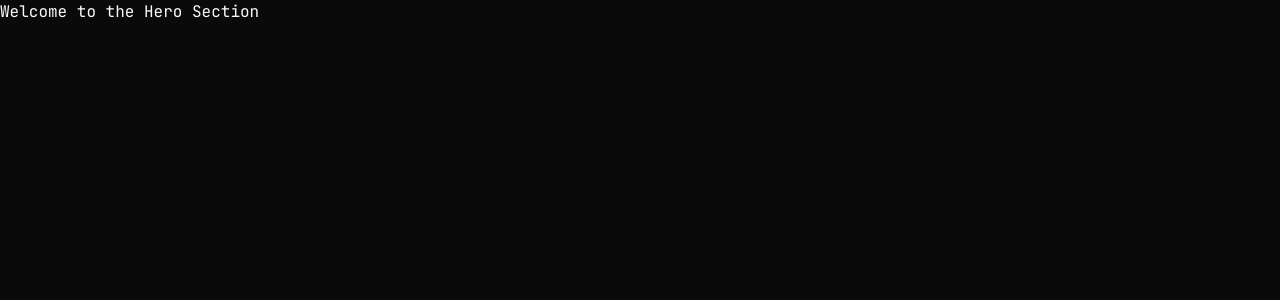
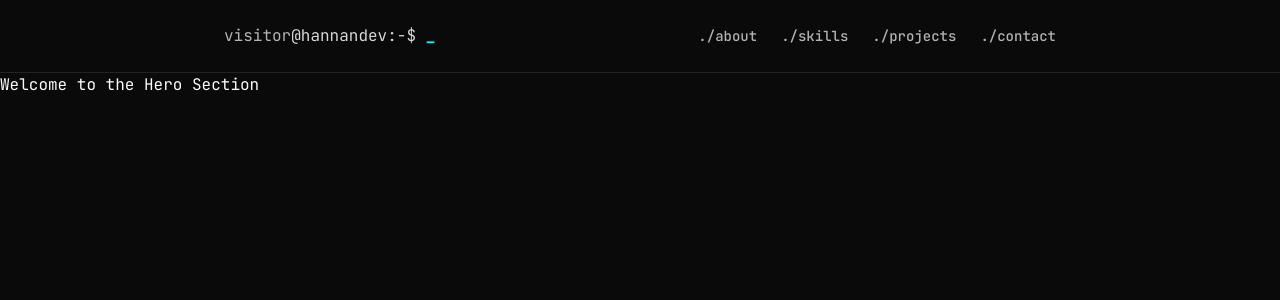
Before and after one commit to DevHannan-Official/DevHannan-Official, a Next.js app in the folder client/: page / in a window 1280 px wide. Shown: the top 300 px of the page. Built offline with nearby package versions, Linux system fonts and the light colour scheme.

Commit message:
Created Navbar

```diff
--- /dev/null
+++ b/client/app/(root)/layout.tsx
@@ -0,0 +1,15 @@
+import Navbar from "@/components/layout/navbar";
+
+export default function RootLayout({
+  children,
+}: {
+  children: React.ReactNode;
+}) {
+  return (
+    <>
+      <Navbar />
+      <main>{children}</main>
+    </>
+  );
+}
+7;
--- a/client/app/globals.css
+++ b/client/app/globals.css
@@ -3,6 +3,16 @@
 @import "shadcn/tailwind.css";
 
 @custom-variant dark (&:is(.dark *));
+
+@keyframes blink {
+  0%,
+  100% {
+    opacity: 1;
+  }
+  50% {
+    opacity: 0;
+  }
+}
 
 @theme inline {
   --color-background: var(--background);
@@ -45,6 +55,7 @@
   --radius-2xl: calc(var(--radius) + 8px);
   --radius-3xl: calc(var(--radius) + 12px);
   --radius-4xl: calc(var(--radius) + 16px);
+  --animate-blink: blink 1s step-end infinite;
 }
 
 :root {
@@ -55,13 +66,13 @@
   --card-foreground: oklch(0.985 0 0);
   --popover: oklch(0.205 0 0);
   --popover-foreground: oklch(0.985 0 0);
-  --primary: oklch(0.71 0.13 215);
+  --primary: oklch(90.541% 0.15458 194.807);
   --primary-foreground: oklch(0.3 0.05 230);
   --secondary: oklch(0.274 0.006 286.033);
   --secondary-foreground: oklch(0.985 0 0);
   --muted: oklch(0.269 0 0);
   --muted-foreground: oklch(0.708 0 0);
-  --accent: oklch(0.71 0.13 215);
+  --accent: #00ffff;
   --accent-foreground: oklch(0.3 0.05 230);
   --destructive: oklch(0.704 0.191 22.216);
   --border: oklch(1 0 0 / 10%);
@@ -69,14 +80,14 @@
   --ring: oklch(0.556 0 0);
   --chart-1: oklch(0.87 0.12 207);
   --chart-2: oklch(0.8 0.13 212);
-  --chart-3: oklch(0.71 0.13 215);
+  --chart-3: oklch(90.541% 0.15458 194.807);
   --chart-4: oklch(0.61 0.11 222);
   --chart-5: oklch(0.52 0.09 223);
   --sidebar: oklch(0.205 0 0);
   --sidebar-foreground: oklch(0.985 0 0);
   --sidebar-primary: oklch(0.8 0.13 212);
   --sidebar-primary-foreground: oklch(0.3 0.05 230);
-  --sidebar-accent: oklch(0.71 0.13 215);
+  --sidebar-accent: oklch(90.541% 0.15458 194.807);
   --sidebar-accent-foreground: oklch(0.3 0.05 230);
   --sidebar-border: oklch(1 0 0 / 10%);
   --sidebar-ring: oklch(0.556 0 0);
--- a/client/app/layout.tsx
+++ b/client/app/layout.tsx
@@ -2,7 +2,10 @@ import type { Metadata } from "next";
 import { Geist, Geist_Mono, JetBrains_Mono } from "next/font/google";
 import "./globals.css";
 
-const jetbrainsMono = JetBrains_Mono({subsets:['latin'],variable:'--font-sans'});
+const jetbrainsMono = JetBrains_Mono({
+  subsets: ["latin"],
+  variable: "--font-sans",
+});
 
 const geistSans = Geist({
   variable: "--font-geist-sans",
@@ -19,7 +22,7 @@ export const metadata: Metadata = {
   description: "Generated by create next app",
 };
 
-export default function RootLayout({
+export default function ParentLayout({
   children,
 }: Readonly<{
   children: React.ReactNode;
--- /dev/null
+++ b/client/components/layout/navbar.tsx
@@ -0,0 +1,49 @@
+"use client";
+import Image from "next/image";
+import { Button } from "@/components/ui/button";
+import { RiMenu2Line } from "@remixicon/react";
+import { usePathname } from "next/navigation";
+
+const Navbar = () => {
+  const navLinks = [
+    { name: "About", href: "#about" },
+    { name: "Skills", href: "#skills" },
+    { name: "Projects", href: "#projects" },
+    { name: "Contact", href: "#contact" },
+  ];
+
+  const pathname = usePathname();
+  const activePath = (path: string) => pathname === path;
+  console.log(pathname);
+  return (
+    <nav className="py-6 px-4 md:px-20 lg:px-56 flex items-center justify-between border-b border-border">
+      <section className="text-foreground/70">
+        visitor
+        <span className="text-foreground/85">@hannandev:-$</span>{" "}
+        <span className="text-terminal-cyan animate-blink text-primary font-bold">
+          _
+        </span>
+      </section>
+      <section className="md:hidden">
+        <Button>
+          <RiMenu2Line />
+          <span> MENU</span>
+        </Button>
+      </section>
+      <ul className="hidden md:flex">
+        {navLinks.map((link) => (
+          <li key={link.name} className="ml-6">
+            <a
+              href={link.href}
+              className={`text-sm font-medium  transition-colors  ${activePath(link.href) ? "bg-primary text-background hover:text-background" : "text-foreground/70 hover:text-primary"}`}
+            >
+              ./{link.name.toLowerCase()}
+            </a>
+          </li>
+        ))}
+      </ul>
+    </nav>
+  );
+};
+
+export default Navbar;
```
Also changed, not shown: client/app/(root)/page.tsx (renamed from client/app/page.tsx), client/public/vectors/logo.svg (renamed from client/public/logo.svg).
